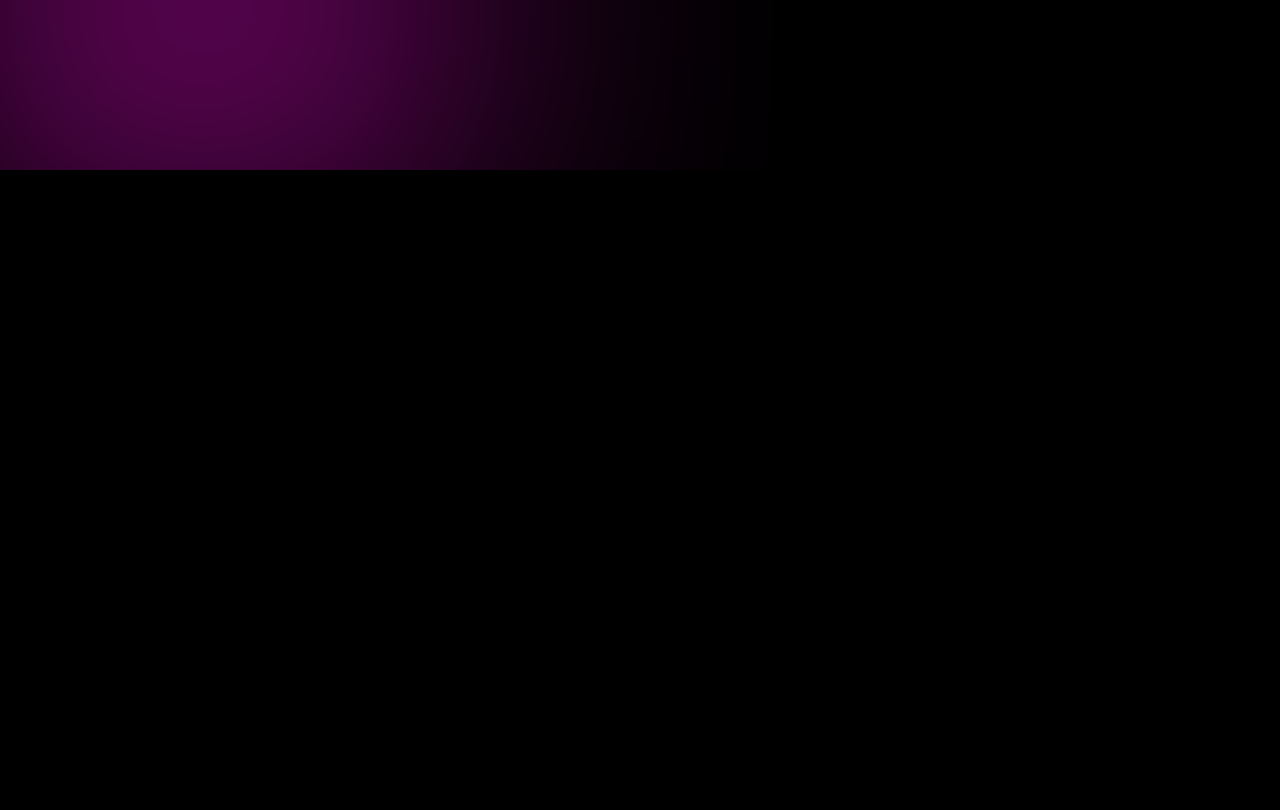
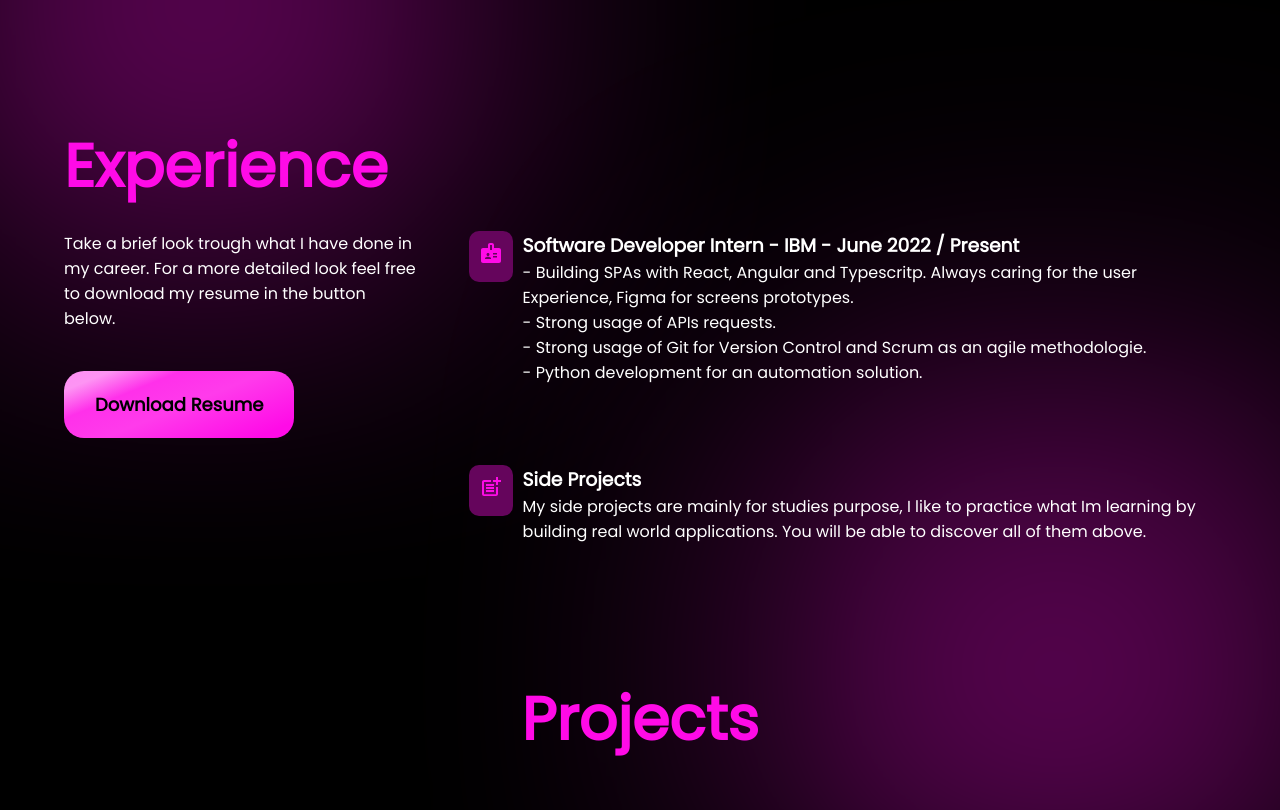
Before and after one commit to rafael-saraiva-mielczarski/Portfolio, a Next.js app: page / in a window 1280 px wide. Shown: the part 920-1730 px from the top of the page. Before the commit the page ends 1090 px from the top, so only its background shows below. Built offline with nearby package versions, Linux system fonts and the light colour scheme.

Commit message:
create experience page

```diff
--- a/src/components/Header/Header.tsx
+++ b/src/components/Header/Header.tsx
@@ -15,9 +15,9 @@ export default function Header() {
             </div>
             <nav className={styles.nav}>
                 <Link to='about' spy={true} smooth={true} offset={-50} duration={700}><p>About</p></Link>
-                <Link to='skills' spy={true} smooth={true} offset={-50} duration={700}><p>Skills</p></Link>
-                <Link to='experience' spy={true} smooth={true} offset={-80} duration={500}><p>Experience</p></Link>
-                <Link to='projects' spy={true} smooth={true} offset={-80} duration={500}><p>Projects</p></Link>
+                <Link to='skills' spy={true} smooth={true} offset={-120} duration={700}><p>Skills</p></Link>
+                <Link to='experience' spy={true} smooth={true} offset={-60} duration={700}><p>Experience</p></Link>
+                <Link to='projects' spy={true} smooth={true} offset={-80} duration={700}><p>Projects</p></Link>
             </nav>
             </div>
         </Container>
--- /dev/null
+++ b/src/pages/Experience/Experience.module.scss
@@ -0,0 +1,85 @@
+.title {
+    font-size: 60px;
+    color: #FF0BE7;
+    font-weight: bold;
+    margin: 0;
+    z-index: 1;
+}
+
+.experience {
+    display: flex;
+    margin-bottom: 70px;
+
+    .xpText {
+        display: flex;
+        flex-direction: column;
+        width: 55%;
+        margin: 20px 0 0;
+        z-index: 1;
+
+        p {
+            color: white;
+            margin-bottom: 20px;
+        }
+
+        .button {
+            width: 65%;
+            font-family: inherit;
+            font-size: 18px;
+            font-weight: 600;
+            background: linear-gradient(157.81deg, #ff7ef2 -43.27%, #fd94f3 12.19%, #ff30ea 29.82%, #ff3beb 51.94%, #FF0BE7 90.29%);;
+            border: none;
+            padding: 20px;
+            border-radius: 20px;
+            cursor: pointer;
+            margin-top: 20px;
+        }
+    }
+
+    .xpJobs {
+        z-index: 1;
+
+        .jobs {
+            display: flex;
+            margin-bottom: 40px;
+            margin-left: 30px;
+            padding: 20px;
+            border-radius: 10px;
+            cursor: pointer;
+
+            span {
+                background-color: #65055C;
+                border-radius: 10px;
+                padding: 10px;
+                height: fit-content;
+                width: fit-content;
+                margin-right: 10px;
+            }
+
+            h3{
+                color: white;
+            }
+
+            p {
+                color: white;
+            }
+
+        }
+
+        .jobs:hover {
+            background: linear-gradient(153.47deg, rgba(255, 255, 255, 0) -182.6%, #FB7CEE 95.11%);;
+            border-radius: 10px;
+        }
+    }
+
+    .blur {
+        position: absolute;
+        z-index: 0;
+        left: 65%;
+        top: 1250px;
+        background: linear-gradient(180deg,rgba(255, 0, 238, 0) 0%,#FF0BE7 100%);
+        filter: blur(160px);
+        width: 35%;
+        height: 60%;
+    }
+}
--- /dev/null
+++ b/src/pages/Experience/Experience.tsx
@@ -0,0 +1,42 @@
+import { Container } from "@mui/material";
+import styles from './Experience.module.scss'
+import BadgeIcon from '@mui/icons-material/Badge';
+import PostAddIcon from '@mui/icons-material/PostAdd';
+
+export default function Experience() {
+    return (
+        <div id="experience">
+            <Container>
+            <h1 className={styles.title}>Experience</h1>
+                <div className={styles.experience}>
+                    <div className={styles.xpText}>
+                        <p>Take a brief look trough what I have done in my career. For a more detailed look feel free to download my resume in the button below.</p>
+                        <a href={""} download="CV Rafael">
+                        <button className={styles.button}>Download Resume</button>
+                        </a>
+                    </div>
+                    <div className={styles.xpJobs}>
+                        <div className={styles.jobs}>
+                            <span><BadgeIcon fontSize="medium" sx={{color: "#FF0BE7"}}/></span>
+                            <div>
+                            <h3>Software Developer Intern - IBM -  June 2022 / Present</h3>
+                            <p>- Building SPAs with React, Angular and Typescritp. Always caring for the user Experience, Figma for screens prototypes.</p>
+                            <p>- Strong usage of APIs requests.</p>
+                            <p>- Strong usage of Git for Version Control and Scrum as an agile methodologie.</p>
+                            <p>- Python development for an automation solution.</p>
+                            </div>
+                        </div>
+                        <div className={styles.jobs}>
+                            <span><PostAddIcon fontSize="medium" sx={{color: "#FF0BE7"}}/></span>
+                            <div>
+                            <h3>Side Projects</h3>
+                            <p>My side projects are mainly for studies purpose, I like to practice what Im learning by building real world applications. You will be able to discover all of them above.</p>
+                            </div>
+                        </div>
+                    </div>
+                    <div className={styles.blur}></div>
+                </div>
+            </Container>
+        </div>
+    )
+}
--- /dev/null
+++ b/src/pages/Projects/Projects.module.scss
@@ -0,0 +1,7 @@
+.title {
+    color: #FF0BE7;
+    font-size: 60px;
+    font-weight: bold;
+    z-index: 1;
+    text-align: center;
+}
--- /dev/null
+++ b/src/pages/Projects/Projects.tsx
@@ -0,0 +1,12 @@
+import { Container } from "@mui/material";
+import styles from './Projects.module.scss'
+
+export default function Projects() {
+    return (
+        <div id="projects">
+            <Container>
+                <h1 className={styles.title}>Projects</h1>
+            </Container>
+        </div>
+    )
+}
--- a/src/pages/Skills/Skills.module.scss
+++ b/src/pages/Skills/Skills.module.scss
@@ -2,11 +2,12 @@
     display: flex;
     justify-content: space-evenly;
     padding: 30px 0;
+    margin-bottom: 70px;
 
     .iconsSection {
         display: grid;
         grid-template-columns: repeat(4, 1fr);
-        grid-template-rows: repeat(4, 1fr);
+        grid-template-rows: repeat(3, 1fr);
         grid-column-gap: 60px;
         padding-right: 20px;
         z-index: 1;
--- a/src/pages/index.tsx
+++ b/src/pages/index.tsx
@@ -2,6 +2,8 @@ import Head from 'next/head'
 import Header from '@/components/Header/Header'
 import About from './About/About'
 import Skills from './Skills/Skills'
+import Experience from './Experience/Experience'
+import Projects from './Projects/Projects'
 
 export default function Home() {
   return (
@@ -16,6 +18,8 @@ export default function Home() {
       <Header />
       <About />
       <Skills />
+      <Experience />
+      <Projects />
     </>
   )
 }
```
Also changed, not shown: 1 other file (tests, documents, lock files or other folders).
